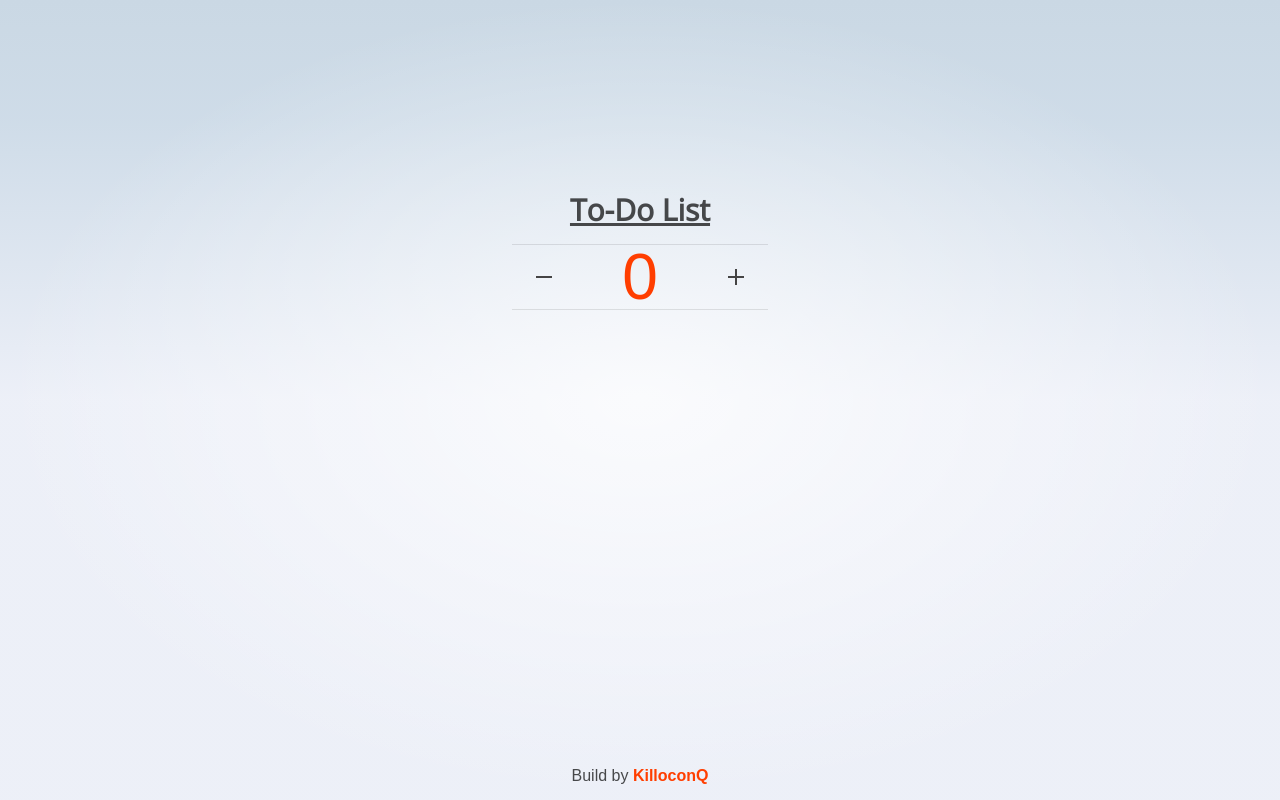
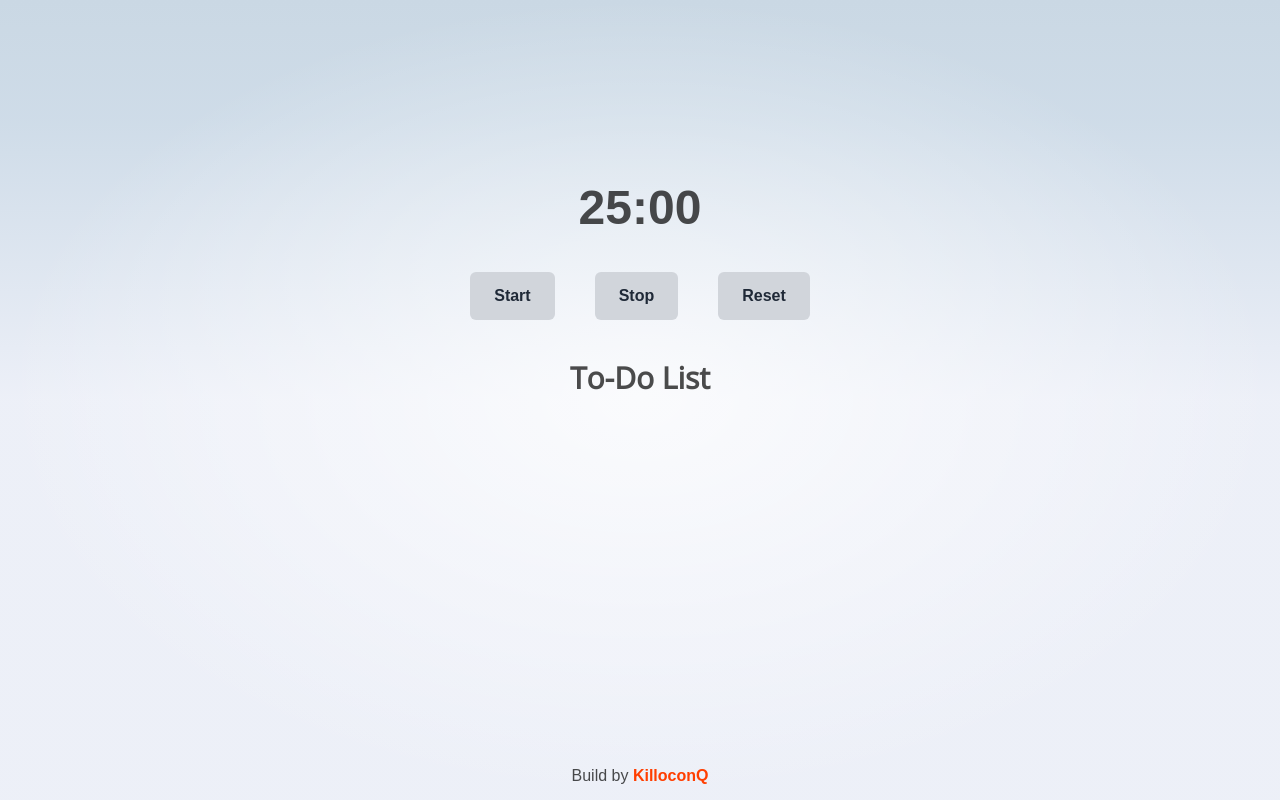
Before and after one commit to KilloconQ/svelte-todo-app, a SvelteKit app: page / in a window 1280 px wide. Built offline with nearby package versions, Linux system fonts and the light colour scheme.

Commit message:
Pomodoro created
- Simple pomodoro created
- Buttons added with simple style

```diff
--- a/package.json
+++ b/package.json
@@ -35,6 +35,7 @@
 	"dependencies": {
 		"autoprefixer": "^10.4.16",
 		"postcss": "^8.4.32",
+		"svelte-notifications": "^0.9.98",
 		"tailwindcss": "^3.4.0"
 	}
 }
--- a/src/routes/+page.svelte
+++ b/src/routes/+page.svelte
@@ -1,5 +1,5 @@
 <script>
-	import Counter from './Counter.svelte';
+	import Pomodoro from './Pomodoro.svelte';
 </script>
 
 <svelte:head>
@@ -8,14 +8,18 @@
 </svelte:head>
 
 <section>
-	<h1 class="text-3xl font-bold underline">
+<!-- Todo add pomodoro  -->
+	<main>
+		<Pomodoro />
+	</main>
+	<h1 class="text-3xl font-bold p-10">
 		To-Do List
 	</h1>
 
-	<Counter />
 </section>
 
 <style>
+
 	section {
 		display: flex;
 		flex-direction: column;
--- a/src/routes/Counter.svelte
+++ /dev/null
@@ -1,102 +0,0 @@
-<script lang="ts">
-	import { spring } from 'svelte/motion';
-
-	let count = 0;
-
-	const displayed_count = spring();
-	$: displayed_count.set(count);
-	$: offset = modulo($displayed_count, 1);
-
-	function modulo(n: number, m: number) {
-		// handle negative numbers
-		return ((n % m) + m) % m;
-	}
-</script>
-
-<div class="counter">
-	<button on:click={() => (count -= 1)} aria-label="Decrease the counter by one">
-		<svg aria-hidden="true" viewBox="0 0 1 1">
-			<path d="M0,0.5 L1,0.5" />
-		</svg>
-	</button>
-
-	<div class="counter-viewport">
-		<div class="counter-digits" style="transform: translate(0, {100 * offset}%)">
-			<strong class="hidden" aria-hidden="true">{Math.floor($displayed_count + 1)}</strong>
-			<strong>{Math.floor($displayed_count)}</strong>
-		</div>
-	</div>
-
-	<button on:click={() => (count += 1)} aria-label="Increase the counter by one">
-		<svg aria-hidden="true" viewBox="0 0 1 1">
-			<path d="M0,0.5 L1,0.5 M0.5,0 L0.5,1" />
-		</svg>
-	</button>
-</div>
-
-<style>
-	.counter {
-		display: flex;
-		border-top: 1px solid rgba(0, 0, 0, 0.1);
-		border-bottom: 1px solid rgba(0, 0, 0, 0.1);
-		margin: 1rem 0;
-	}
-
-	.counter button {
-		width: 2em;
-		padding: 0;
-		display: flex;
-		align-items: center;
-		justify-content: center;
-		border: 0;
-		background-color: transparent;
-		touch-action: manipulation;
-		font-size: 2rem;
-	}
-
-	.counter button:hover {
-		background-color: var(--color-bg-1);
-	}
-
-	svg {
-		width: 25%;
-		height: 25%;
-	}
-
-	path {
-		vector-effect: non-scaling-stroke;
-		stroke-width: 2px;
-		stroke: #444;
-	}
-
-	.counter-viewport {
-		width: 8em;
-		height: 4em;
-		overflow: hidden;
-		text-align: center;
-		position: relative;
-	}
-
-	.counter-viewport strong {
-		position: absolute;
-		display: flex;
-		width: 100%;
-		height: 100%;
-		font-weight: 400;
-		color: var(--color-theme-1);
-		font-size: 4rem;
-		align-items: center;
-		justify-content: center;
-	}
-
-	.counter-digits {
-		position: absolute;
-		width: 100%;
-		height: 100%;
-	}
-
-	.hidden {
-		top: -100%;
-		user-select: none;
-	}
-</style>
--- /dev/null
+++ b/src/routes/Pomodoro.svelte
@@ -0,0 +1,63 @@
+<script lang="ts">
+	const WORK_TIME = 25 * 60;
+	const FREE_TIME = 5 * 60;
+
+	let timeLeft: number = WORK_TIME;
+	let isRunning: boolean = false;
+	let interval: number;
+
+	function startTimer() {
+		isRunning = true;
+		interval = setInterval(() => {
+			if (timeLeft > 0) {
+				timeLeft--;
+			} else {
+				clearInterval(interval);
+				isRunning = false;
+				//Change notifier
+			}
+		}, 1000);
+	}
+
+	function stopTimer() {
+		clearInterval(interval);
+		isRunning = false;
+	}
+
+	function resetTimer() {
+		timeLeft = WORK_TIME;
+	}
+
+	function formatTime(seconds: number): string {
+		const minutes = Math.floor(seconds / 60);
+		const remainingSeconds = seconds % 60;
+		return `${minutes}:${remainingSeconds.toString().padStart(2, '0')}`;
+	}
+</script>
+
+<!-- Timer -->
+<div class="text-5xl font-bold flex justify-center p-10">
+	<div>{formatTime(timeLeft)}</div>
+</div>
+
+<!-- Buttons-->
+<div class="flex flex-row space-x-10">
+	<button
+		class="bg-gray-300 hover:bg-gray-400 text-gray-800 font-bold py-3 px-6 rounded-md transition-colors duration-500 ease-in-out"
+		on:click={startTimer}
+	>
+		Start
+	</button>
+	<button
+		class="bg-gray-300 hover:bg-gray-400 text-gray-800 font-bold py-3 px-6 rounded-md transition-colors duration-500 ease-in-out"
+		on:click={stopTimer}
+	>
+		Stop
+	</button>
+	<button
+		class="bg-gray-300 hover:bg-gray-400 text-gray-800 font-bold py-3 px-6 rounded-md transition-colors duration-500 ease-in-out"
+		on:click={resetTimer}
+	>
+		Reset
+	</button>
+</div>
```
Also changed, not shown: 1 other file (tests, documents, lock files or other folders).
